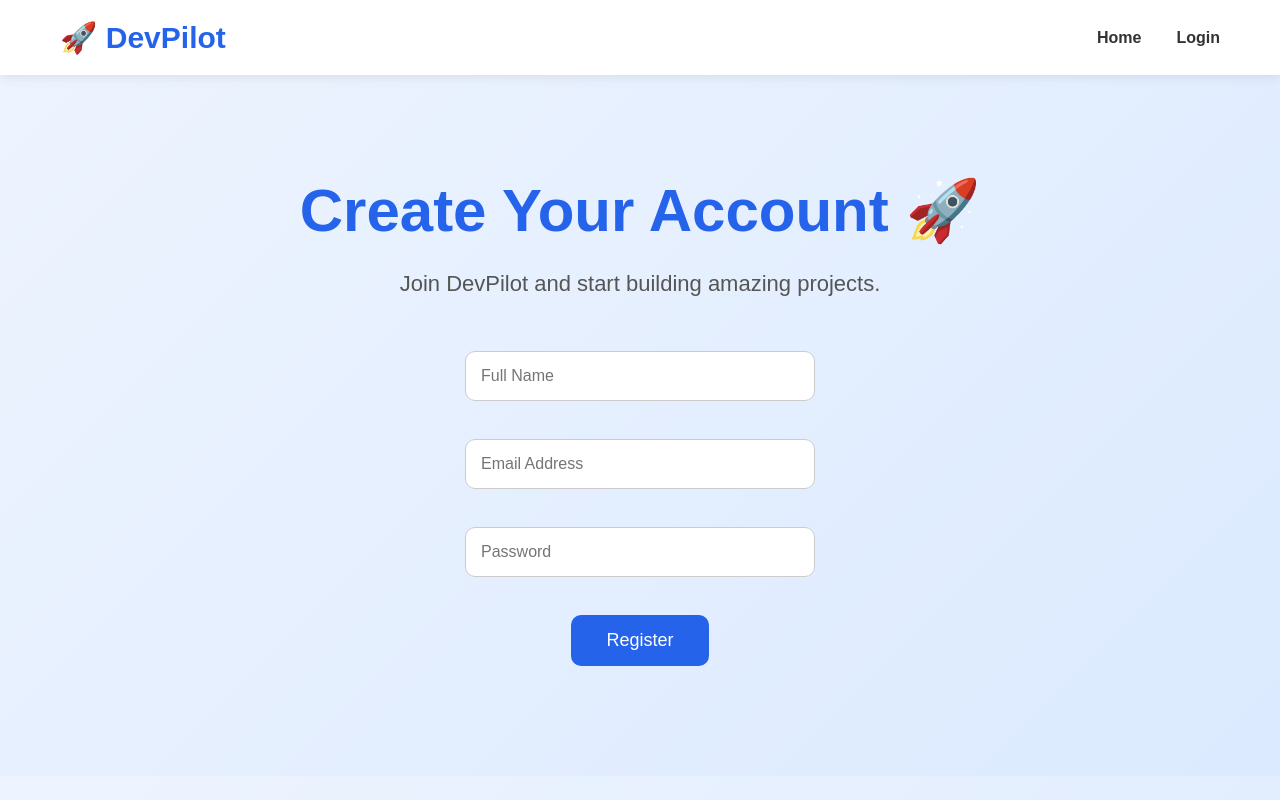
After one commit to umeshreddy21-ind/DevPilot, a Flask app: page /register in a window 1280 px wide. The commit adds this page. Run offline with Flask 3, Linux system fonts and the light colour scheme.

Commit message:
Add secure user authentication with sessions

```diff
--- a/app.py
+++ b/app.py
@@ -1,10 +1,145 @@
-from flask import Flask, render_template
+from flask import Flask, render_template, request, redirect, url_for, session
+from models import db, User
+from werkzeug.security import generate_password_hash, check_password_hash
 
 app = Flask(__name__)
+
+# Secret Key
+app.secret_key = "devpilot_secret_key"
+
+# Database Configuration
+app.config["SQLALCHEMY_DATABASE_URI"] = "sqlite:///devpilot.db"
+app.config["SQLALCHEMY_TRACK_MODIFICATIONS"] = False
+
+# Initialize Database
+db.init_app(app)
+
+
+# ==========================
+# Home Page
+# ==========================
 
 @app.route("/")
 def home():
     return render_template("home.html")
 
+
+# ==========================
+# Register Page
+# ==========================
+
+@app.route("/register", methods=["GET", "POST"])
+def register():
+
+    if request.method == "POST":
+
+        fullname = request.form["fullname"]
+        email = request.form["email"]
+        password = request.form["password"]
+
+        # Check if email already exists
+        existing_user = User.query.filter_by(email=email).first()
+
+        if existing_user:
+            return "Email already registered!"
+
+        # Hash Password
+        hashed_password = generate_password_hash(password)
+
+        # Create User
+        new_user = User(
+            fullname=fullname,
+            email=email,
+            password=hashed_password
+        )
+
+        db.session.add(new_user)
+        db.session.commit()
+
+        return redirect(url_for("login"))
+
+    return render_template("register.html")
+
+
+# ==========================
+# Login Page
+# ==========================
+
+@app.route("/login", methods=["GET", "POST"])
+def login():
+
+    if request.method == "POST":
+
+        email = request.form["email"]
+        password = request.form["password"]
+
+        print("\n========== LOGIN DEBUG ==========")
+        print("Entered Email:", email)
+        print("Entered Password:", password)
+
+        user = User.query.filter_by(email=email).first()
+
+        print("User Found:", user)
+
+        if user:
+            print("Stored Password Hash:", user.password)
+
+            password_match = check_password_hash(user.password, password)
+            print("Password Match:", password_match)
+
+            if password_match:
+                session["user"] = user.fullname
+                session["email"] = user.email
+
+                print("Login Successful!")
+                print("===============================\n")
+
+                return redirect(url_for("dashboard"))
+
+        print("Login Failed!")
+        print("===============================\n")
+
+        return "Invalid Email or Password!"
+
+    return render_template("login.html")
+
+
+# ==========================
+# Dashboard
+# ==========================
+
+@app.route("/dashboard")
+def dashboard():
+
+    if "user" not in session:
+        return redirect(url_for("login"))
+
+    return render_template(
+        "dashboard.html",
+        username=session["user"],
+        email=session["email"]
+    )
+
+
+# ==========================
+# Logout
+# ==========================
+
+@app.route("/logout")
+def logout():
+
+    session.clear()
+
+    return redirect(url_for("home"))
+
+
+# ==========================
+# Run Application
+# ==========================
+
 if __name__ == "__main__":
+
+    with app.app_context():
+        db.create_all()
+
     app.run(debug=True)
--- a/static/css/style.css
+++ b/static/css/style.css
@@ -1,8 +1,12 @@
+/* ===========================
+   Global Styles
+=========================== */
+
 *{
     margin:0;
     padding:0;
     box-sizing:border-box;
-    font-family:Arial,sans-serif;
+    font-family:Arial, Helvetica, sans-serif;
 }
 
 body{
@@ -11,28 +15,36 @@ body{
     color:#222;
 }
 
-/* Navigation */
+/* ===========================
+   Navigation Bar
+=========================== */
 
 nav{
 
     display:flex;
     justify-content:space-between;
     align-items:center;
+
     padding:20px 60px;
+
     background:white;
+
     box-shadow:0 3px 10px rgba(0,0,0,.08);
 }
 
 .logo{
 
     font-size:30px;
+
     font-weight:bold;
+
     color:#2563eb;
 }
 
 nav ul{
 
     display:flex;
+
     list-style:none;
 }
 
@@ -44,8 +56,11 @@ nav ul li{
 nav ul li a{
 
     text-decoration:none;
+
     color:#333;
-    font-weight:600;
+
+    font-weight:bold;
+
     transition:.3s;
 }
 
@@ -54,28 +69,42 @@ nav ul li a:hover{
     color:#2563eb;
 }
 
-/* Hero */
+/* ===========================
+   Hero Section
+=========================== */
 
 .hero{
 
     text-align:center;
-    padding:120px 20px;
+
+    padding:100px 20px;
 }
 
 .hero h1{
 
-    font-size:65px;
+    font-size:60px;
+
     color:#2563eb;
+
+    margin-bottom:20px;
 }
 
 .hero p{
 
-    font-size:24px;
+    width:750px;
+
+    margin:auto;
+
+    font-size:22px;
+
+    line-height:1.6;
+
     color:#555;
-    width:750px;
-    margin:25px auto;
-    line-height:1.6;
 }
+
+/* ===========================
+   Buttons
+=========================== */
 
 .buttons{
 
@@ -86,103 +115,216 @@ nav ul li a:hover{
 .secondary{
 
     padding:15px 35px;
+
     font-size:18px;
+
     border-radius:10px;
+
     cursor:pointer;
+
     margin:10px;
+
     transition:.3s;
 }
 
 .primary{
 
     background:#2563eb;
+
     color:white;
+
     border:none;
 }
 
 .primary:hover{
 
     background:#1d4ed8;
+
     transform:scale(1.05);
 }
 
 .secondary{
 
     background:white;
+
     color:#2563eb;
+
     border:2px solid #2563eb;
 }
 
 .secondary:hover{
 
     background:#2563eb;
+
     color:white;
 }
 
-/* Features */
+/* ===========================
+   Feature Section
+=========================== */
 
 .features{
 
-    padding:80px 60px;
+    padding:80px 50px;
+
     text-align:center;
 }
 
 .features h2{
 
     font-size:42px;
+
     color:#2563eb;
-    margin-bottom:60px;
+
+    margin-bottom:50px;
 }
 
 .feature-container{
 
     display:flex;
+
     justify-content:center;
+
     gap:30px;
+
     flex-wrap:wrap;
 }
 
 .card{
 
     width:320px;
+
     background:white;
+
     padding:35px;
+
     border-radius:20px;
+
     box-shadow:0 10px 25px rgba(0,0,0,.08);
+
     transition:.4s;
 }
 
 .card:hover{
 
     transform:translateY(-12px);
+
     box-shadow:0 20px 35px rgba(0,0,0,.15);
 }
 
 .card h3{
 
     font-size:28px;
+
     margin-bottom:20px;
 }
 
 .card p{
 
+    font-size:18px;
+
     color:#555;
+
     line-height:1.7;
-    font-size:18px;
 }
 
-/* Footer */
+/* ===========================
+   Forms
+=========================== */
+
+form{
+
+    margin-top:40px;
+}
+
+input{
+
+    width:350px;
+
+    padding:15px;
+
+    margin:10px;
+
+    border-radius:10px;
+
+    border:1px solid #ccc;
+
+    font-size:16px;
+
+    transition:.3s;
+}
+
+input:focus{
+
+    outline:none;
+
+    border:2px solid #2563eb;
+}
+
+/* ===========================
+   Footer
+=========================== */
 
 footer{
 
+    margin-top:80px;
+
+    padding:30px;
+
+    background:#2563eb;
+
+    color:white;
+
     text-align:center;
-    padding:35px;
-    background:#2563eb;
-    color:white;
-    margin-top:80px;
 }
 
 footer p{
 
     margin:8px;
 }
+
+/* ===========================
+   Responsive Design
+=========================== */
+
+@media(max-width:768px){
+
+    nav{
+
+        flex-direction:column;
+    }
+
+    nav ul{
+
+        margin-top:20px;
+    }
+
+    .hero h1{
+
+        font-size:42px;
+    }
+
+    .hero p{
+
+        width:90%;
+
+        font-size:18px;
+    }
+
+    input{
+
+        width:90%;
+    }
+
+    .feature-container{
+
+        flex-direction:column;
+
+        align-items:center;
+    }
+
+    .card{
+
+        width:90%;
+    }
+}
--- /dev/null
+++ b/templates/register.html
@@ -0,0 +1,85 @@
+<!DOCTYPE html>
+<html lang="en">
+
+<head>
+
+    <meta charset="UTF-8">
+    <meta name="viewport" content="width=device-width, initial-scale=1.0">
+
+    <title>Register | DevPilot</title>
+
+    <link rel="stylesheet" href="{{ url_for('static', filename='css/style.css') }}">
+
+</head>
+
+<body>
+
+    <!-- Navigation -->
+
+    <nav>
+
+        <div class="logo">
+            🚀 DevPilot
+        </div>
+
+        <ul>
+
+            <li><a href="/">Home</a></li>
+            <li><a href="/login">Login</a></li>
+
+        </ul>
+
+    </nav>
+
+    <!-- Register Section -->
+
+    <section class="hero">
+
+        <h1>Create Your Account 🚀</h1>
+
+        <p>
+            Join DevPilot and start building amazing projects.
+        </p>
+
+        <form method="POST">
+
+            <input
+                type="text"
+                name="fullname"
+                placeholder="Full Name"
+                required
+            >
+
+            <br><br>
+
+            <input
+                type="email"
+                name="email"
+                placeholder="Email Address"
+                required
+            >
+
+            <br><br>
+
+            <input
+                type="password"
+                name="password"
+                placeholder="Password"
+                required
+            >
+
+            <br><br>
+
+            <button class="primary" type="submit">
+                Register
+            </button>
+
+        </form>
+
+    </section>
+
+    <script src="{{ url_for('static', filename='js/script.js') }}"></script>
+
+</body>
+
+</html>
```
Also changed, not shown: models.py (added, +13 -0 lines), templates/dashboard.html (added, +73 -0 lines), templates/login.html (added, +70 -0 lines), instance/devpilot.db (added), run.py (deleted).
